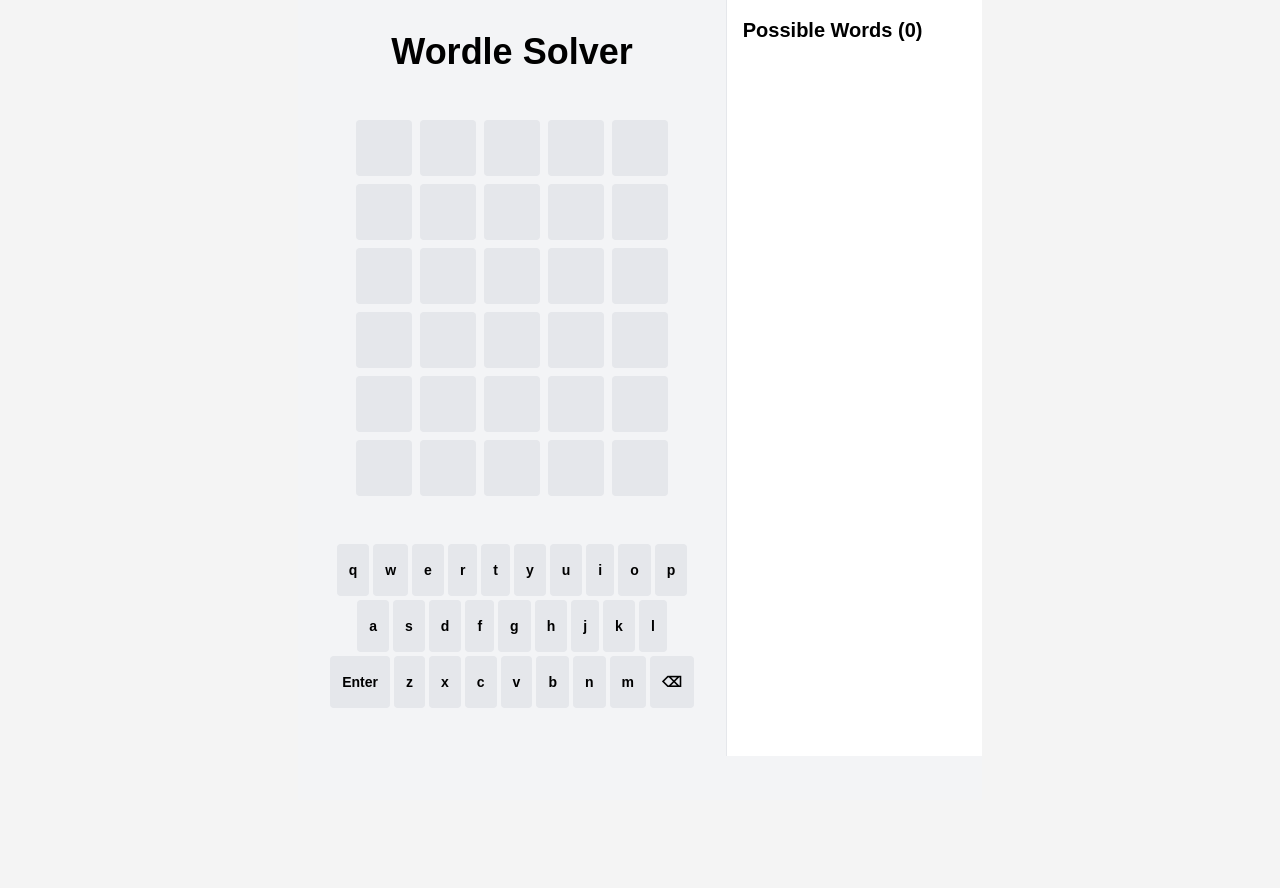
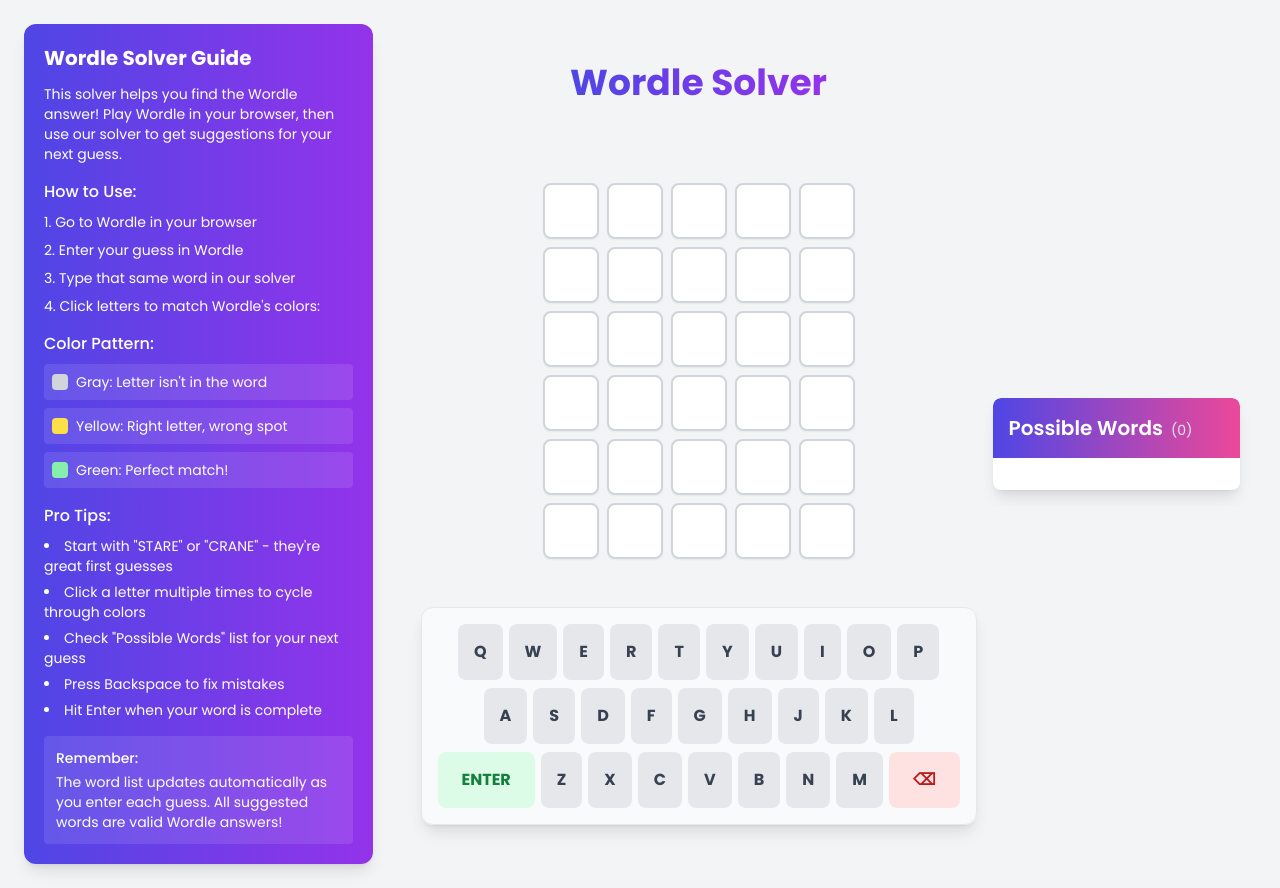
Before and after one commit to anishjm1998/wordle-solver, a React (Vite) app: page / in a window 1280 px wide. Before the commit the page ends 800 px from the top, so only its background shows below. Built offline with nearby package versions, Linux system fonts and the light colour scheme; what an-array-of-english-words would draw is missing.

Commit message:
updated tutorial and more UI fixes

```diff
--- a/index.html
+++ b/index.html
@@ -8,7 +8,10 @@
     <meta name="description" content="A tool to help solve Wordle puzzles" />
     <link rel="preconnect" href="https://fonts.googleapis.com" />
     <link rel="preconnect" href="https://fonts.gstatic.com" crossorigin />
-    <link href="https://fonts.googleapis.com/css2?family=Inter:wght@400;500;600;700&display=swap" rel="stylesheet" />
+    <link
+      href="https://fonts.googleapis.com/css2?family=Poppins:wght@400;500;600;700&display=swap"
+      rel="stylesheet"
+    />
   </head>
   <body>
     <div id="root"></div>
--- a/src/App.tsx
+++ b/src/App.tsx
@@ -3,6 +3,7 @@
 import { Keyboard } from './components/Keyboard';
 import { WordList } from './components/WordList';
 import { GameProvider } from './context/GameContext';
+import Tutorial from './components/Tutorial'; // Import the Tutorial component
 
 function App() {
   useEffect(() => {
@@ -20,15 +21,27 @@
 
   return (
     <GameProvider>
-      <div className="flex min-h-screen bg-gray-100">
-        <div className="flex-1 flex flex-col items-center p-8">
-          <h1 className="text-4xl font-bold mb-8">Wordle Solver</h1>
-          <div className="flex flex-col items-center gap-8">
+      <div className="flex min-h-screen bg-gray-100 justify-center items-center p-6">
+        {/* Tutorial Component (Left Side) */}
+        <div className="mr-12">
+          <Tutorial /> {/* Place the tutorial here */}
+        </div>
+
+        {/* Main Content (Board and Keyboard) */}
+        <div className="flex-1 flex flex-col items-center gap-8">
+          <h1 className="text-4xl font-bold mb-8 text-center text-transparent bg-gradient-to-r from-indigo-600 to-purple-600 bg-clip-text">
+            Wordle Solver
+          </h1>
+          <div className="flex flex-col items-center gap-6 sm:gap-8 w-full max-w-2xl">
             <Board />
             <Keyboard />
           </div>
         </div>
-        <WordList />
+
+        {/* WordList Sidebar (Right Side) */}
+        <div className="hidden lg:block w-[350px] p-4 bg-transparent overflow-y-auto">
+          <WordList />
+        </div>
       </div>
     </GameProvider>
   );
--- a/src/components/Board.tsx
+++ b/src/components/Board.tsx
@@ -1,22 +1,43 @@
-import React from 'react';
+import React, { useEffect } from 'react';
 import { useGame } from '../context/GameContext';
 import classNames from 'classnames';
 
 export const Board: React.FC = () => {
-  const { board, letterStates, toggleLetterState } = useGame();
+  const { board, letterStates, toggleLetterState, currentRow } = useGame();
 
-  const getTileColor = (state: string) => {
+  const getTileColor = (state: string, rowIndex: number, hasLetters: boolean) => {
+    if (rowIndex < currentRow && hasLetters && state === 'empty') {
+      return 'bg-gray-500 text-white';
+    }
+
     switch (state) {
       case 'correct':
-        return 'bg-green-500 text-white'; // Green for correct letters
+        return 'bg-green-500 text-white border-green-600';
       case 'present':
-        return 'bg-yellow-500 text-black'; // Yellow for present letters
+        return 'bg-yellow-500 text-black border-yellow-600';
       case 'absent':
-        return 'bg-gray-500 text-white'; // Gray for absent letters
+        return 'bg-gray-500 text-white border-gray-600';
       default:
-        return 'bg-gray-200 text-black'; // Default state
+        return 'bg-white text-black border-gray-300 hover:border-gray-400';
     }
   };
+
+  useEffect(() => {
+    if (currentRow > 0) {
+      const previousRow = currentRow - 1;
+      const hasUnmarkedLetters = board[previousRow].some((letter, index) =>
+        letter && letterStates[previousRow][index] === 'empty'
+      );
+
+      if (hasUnmarkedLetters) {
+        board[previousRow].forEach((letter, index) => {
+          if (letter && letterStates[previousRow][index] === 'empty') {
+            toggleLetterState(previousRow, index);
+          }
+        });
+      }
+    }
+  }, [currentRow, board, letterStates, toggleLetterState]);
 
   return (
     <div className="grid grid-rows-6 gap-2 p-4">
@@ -26,12 +47,14 @@
             <button
               key={colIndex}
               className={classNames(
-                'w-14 h-14 border-2 flex items-center justify-center text-2xl font-bold uppercase rounded transition-all duration-200',
-                getTileColor(letterStates[rowIndex][colIndex])
+                'w-14 h-14 border-2 flex items-center justify-center text-2xl font-bold uppercase',
+                'rounded-lg transition-all duration-200',
+                'shadow-sm hover:shadow focus:outline-none focus:ring-2 focus:ring-offset-2 focus:ring-blue-500',
+                getTileColor(letterStates[rowIndex][colIndex], rowIndex, !!letter)
               )}
               onClick={() => toggleLetterState(rowIndex, colIndex)}
             >
-              {letter || ''}
+              {letter}
             </button>
           ))}
         </div>
--- a/src/components/Keyboard.tsx
+++ b/src/components/Keyboard.tsx
@@ -1,5 +1,6 @@
 import React from 'react';
 import { useGame } from '../context/GameContext';
+import { LetterState } from '../utils/dictionary';
 
 const KEYBOARD_ROWS = [
   ['q', 'w', 'e', 'r', 't', 'y', 'u', 'i', 'o', 'p'],
@@ -8,23 +9,67 @@
 ];
 
 export const Keyboard: React.FC = () => {
-  const { handleKeyPress } = useGame();
+  const { handleKeyPress, board, letterStates, currentRow } = useGame();
+
+  const getLetterState = (key: string): LetterState => {
+    if (key === 'Enter' || key === 'Backspace') return 'empty';
+
+    let bestState: LetterState = 'empty';
+    const stateRank = { correct: 3, present: 2, absent: 1, empty: 0 };
+
+    for (let row = 0; row < currentRow; row++) {
+      for (let col = 0; col < 5; col++) {
+        if (board[row][col] === key) {
+          const state = letterStates[row][col];
+          if (stateRank[state] > stateRank[bestState]) {
+            bestState = state;
+          }
+        }
+      }
+    }
+    return bestState;
+  };
+
+  const getKeyStyles = (key: string) => {
+    const baseStyles = "font-bold rounded-lg transition-all duration-200 active:scale-95 text-sm sm:text-base flex items-center justify-center";
+
+    if (key === 'Enter') {
+      return `${baseStyles} bg-green-100 hover:bg-green-200 text-green-700 px-4 py-3 sm:px-6 sm:py-4`;
+    }
+    if (key === 'Backspace') {
+      return `${baseStyles} bg-red-100 hover:bg-red-200 text-red-700 px-4 py-3 sm:px-6 sm:py-4`;
+    }
+
+    const state = getLetterState(key);
+    switch (state) {
+      case 'correct':
+        return `${baseStyles} bg-green-500 hover:bg-green-600 text-white px-3 py-3 sm:px-4 sm:py-4`;
+      case 'present':
+        return `${baseStyles} bg-yellow-500 hover:bg-yellow-600 text-white px-3 py-3 sm:px-4 sm:py-4`;
+      case 'absent':
+        return `${baseStyles} bg-gray-500 hover:bg-gray-600 text-white px-3 py-3 sm:px-4 sm:py-4`;
+      default:
+        return `${baseStyles} bg-gray-200 hover:bg-gray-300 text-gray-700 px-3 py-3 sm:px-4 sm:py-4`;
+    }
+  };
 
   return (
-    <div className="flex flex-col gap-1">
+    <div className="bg-white/50 backdrop-blur-sm rounded-xl shadow-lg p-4 max-w-3xl mx-auto border border-gray-200">
+      <div className="flex flex-col gap-2">
         {KEYBOARD_ROWS.map((row, rowIndex) => (
-        <div key={rowIndex} className="flex justify-center gap-1">
+          <div key={rowIndex} className="flex justify-center gap-1.5">
             {row.map((key) => (
               <button
                 key={key}
-              className="px-3 py-4 bg-gray-200 rounded font-semibold text-sm"
+                className={getKeyStyles(key)}
                 onClick={() => handleKeyPress(key)}
               >
-              {key === 'Backspace' ? '⌫' : key}
+                {key === 'Backspace' ? '⌫' : key.toUpperCase()}
               </button>
             ))}
           </div>
         ))}
       </div>
+    </div>
   );
 };
--- /dev/null
+++ b/src/components/Tutorial.tsx
@@ -0,0 +1,72 @@
+import React from 'react';
+
+const Tutorial: React.FC = () => {
+  return (
+    <div className="bg-gradient-to-r from-indigo-600 to-purple-600 p-5 rounded-xl shadow-lg w-full max-w-md">
+      <h2 className="text-xl font-bold text-white mb-3">Wordle Solver Guide</h2>
+
+      <div className="space-y-4 text-white">
+        {/* Introduction */}
+        <div className="space-y-2">
+          <p className="text-sm">
+            This solver helps you find the Wordle answer! Play Wordle in your browser,
+            then use our solver to get suggestions for your next guess.
+          </p>
+        </div>
+
+        {/* How to Use */}
+        <div>
+          <p className="font-medium mb-2">How to Use:</p>
+          <ol className="space-y-2 text-sm list-decimal list-inside">
+            <li>Go to Wordle in your browser</li>
+            <li>Enter your guess in Wordle</li>
+            <li>Type that same word in our solver</li>
+            <li>Click letters to match Wordle's colors:</li>
+          </ol>
+        </div>
+
+        {/* Color Guide */}
+        <div>
+          <p className="font-medium mb-2">Color Pattern:</p>
+          <div className="grid gap-2 text-sm">
+            <div className="flex items-center gap-2 bg-white/10 p-2 rounded">
+              <span className="w-4 h-4 bg-gray-300 rounded"></span>
+              <span>Gray: Letter isn't in the word</span>
+            </div>
+            <div className="flex items-center gap-2 bg-white/10 p-2 rounded">
+              <span className="w-4 h-4 bg-yellow-300 rounded"></span>
+              <span>Yellow: Right letter, wrong spot</span>
+            </div>
+            <div className="flex items-center gap-2 bg-white/10 p-2 rounded">
+              <span className="w-4 h-4 bg-green-300 rounded"></span>
+              <span>Green: Perfect match!</span>
+            </div>
+          </div>
+        </div>
+
+        {/* Tips */}
+        <div>
+          <p className="font-medium mb-2">Pro Tips:</p>
+          <ul className="space-y-1.5 text-sm list-disc list-inside">
+            <li>Start with "STARE" or "CRANE" - they're great first guesses</li>
+            <li>Click a letter multiple times to cycle through colors</li>
+            <li>Check "Possible Words" list for your next guess</li>
+            <li>Press Backspace to fix mistakes</li>
+            <li>Hit Enter when your word is complete</li>
+          </ul>
+        </div>
+
+        {/* Key Info */}
+        <div className="bg-white/10 p-3 rounded text-sm">
+          <p className="font-medium mb-1">Remember:</p>
+          <p>
+            The word list updates automatically as you enter each guess.
+            All suggested words are valid Wordle answers!
+          </p>
+        </div>
+      </div>
+    </div>
+  );
+};
+
+export default Tutorial;
--- a/src/components/WordList.tsx
+++ b/src/components/WordList.tsx
@@ -5,14 +5,31 @@
   const { possibleWords } = useGame();
 
   return (
-    <div className="w-64 h-full bg-white p-4 border-l">
-      <h2 className="text-xl font-bold mb-4">Possible Words ({possibleWords.length})</h2>
-      <div className="h-[calc(100vh-120px)] overflow-y-auto">
-        {possibleWords.map((word, index) => (
-          <div key={index} className="py-1 border-b">
-            {word}
-          </div>
-        ))}
+    <div className="bg-transparent">
+      <div className="bg-white shadow-lg rounded-lg overflow-hidden">
+        {/* Header with Word Count */}
+        <div className="p-4 bg-gradient-to-r from-indigo-600 to-pink-500 rounded-t-lg text-white">
+          <h2 className="text-xl font-semibold">
+            Possible Words
+            <span className="ml-2 text-sm font-light text-gray-200">
+              ({possibleWords.length})
+            </span>
+          </h2>
+        </div>
+
+        {/* Scrollable Word List */}
+        <div className="p-4 max-h-[400px] overflow-y-auto">
+          <ul className="space-y-3">
+            {possibleWords.map((word, index) => (
+              <li
+                key={index}
+                className="p-3 text-center bg-gray-50 rounded-lg text-gray-800 font-medium shadow-md hover:bg-gradient-to-r hover:from-indigo-500 hover:to-pink-500 hover:text-white transition-all duration-200 ease-in-out"
+              >
+                {word}
+              </li>
+            ))}
+          </ul>
+        </div>
       </div>
     </div>
   );
--- a/src/index.css
+++ b/src/index.css
@@ -1,9 +1,7 @@
-/* Tailwind Directives */
 @tailwind base;
 @tailwind components;
 @tailwind utilities;
 
-/* index.css */
 * {
   margin: 0;
   padding: 0;
@@ -11,105 +9,36 @@
 }
 
 body {
-  font-family: 'Arial', sans-serif;
+  font-family: 'Poppins', sans-serif;
   background-color: #f4f4f4;
+  min-height: 100vh;
   display: flex;
   justify-content: center;
   align-items: center;
-  min-height: 100vh;
 }
 
 .app-container {
   display: flex;
-  justify-content: space-between;
+  justify-content: center;
+  align-items: flex-start;
+  gap: 20px;
   width: 90%;
-  max-width: 1000px;
+  max-width: 1200px;
+  margin: 0 auto;
 }
 
-.game-board {
-  display: flex;
-  flex-direction: column;
-  margin-right: 20px;
+@layer utilities {
+  .bg-gradient-text {
+    background-clip: text;
+    -webkit-background-clip: text;
+    color: transparent;
+  }
 }
 
-.sidebar {
-  width: 250px;
-  background-color: #ffffff;
-  border-radius: 10px;
-  padding: 10px;
-  box-shadow: 0 0 10px rgba(0, 0, 0, 0.1);
+/* Custom Styles for WordList Background */
+.hidden.lg\:block.w-\[350px\].p-4.bg-white.border-l.border-gray-200.overflow-y-auto {
+  background-color: #f4f4f4; /* Set to match the background color of the app */
+  border-left: 1px solid #e5e7eb; /* Same border color */
+  border-radius: 8px; /* Optional: add some rounded corners */
+  box-shadow: 0 4px 6px rgba(0, 0, 0, 0.1); /* Optional: subtle shadow */
 }
-
-.keyboard-container {
-  width: 100%;
-  background-color: #ffffff;
-  padding: 20px;
-  border-radius: 10px;
-  box-shadow: 0 0 10px rgba(0, 0, 0, 0.1);
-}
-
-/* Board Styles */
-.board-row {
-  display: flex;
-  justify-content: space-between;
-  margin-bottom: 10px;
-}
-
-.board-cell {
-  width: 50px;
-  height: 50px;
-  background-color: #d3d6da;
-  text-align: center;
-  line-height: 50px;
-  border-radius: 5px;
-  font-size: 20px;
-  font-weight: bold;
-}
-
-.board-cell.green {
-  background-color: #6aaa64;
-  color: white;
-}
-
-.board-cell.yellow {
-  background-color: #c9b458;
-  color: white;
-}
-
-.board-cell.gray {
-  background-color: #787c7e;
-  color: white;
-}
-
-/* Keyboard Styles */
-.keyboard {
-  display: grid;
-  grid-template-columns: repeat(10, 1fr);
-  gap: 10px;
-}
-
-.key {
-  width: 40px;
-  height: 40px;
-  background-color: #d3d6da;
-  text-align: center;
-  line-height: 40px;
-  font-size: 16px;
-  border-radius: 5px;
-  cursor: pointer;
-}
-
-.key:active {
-  background-color: #787c7e;
-}
-
-/* Word List Styles */
-.word-list {
-  margin-top: 20px;
-}
-
-.word-item {
-  margin: 5px 0;
-  font-size: 14px;
-  color: #444;
-}
--- a/src/pages/Home.tsx
+++ b/src/pages/Home.tsx
@@ -1,17 +1,31 @@
-import React, { useState } from "react";
-import Board from "../components/Board";
-import Keyboard from "../components/Keyboard";
+import React from "react";
+import { Board } from "../components/Board";
+import { Keyboard } from "../components/Keyboard";
+import { WordList } from "../components/WordList";
 
 const Home: React.FC = () => {
-  const [board, setBoard] = useState<string[][]>(
-    Array.from({ length: 6 }, () => Array(5).fill(""))
-  );
+  return (
+    <div className="flex flex-col items-center p-6 sm:p-10 min-h-screen w-full bg-gradient-to-r from-indigo-100 via-purple-200 to-pink-300">
+      {/* Title with gradient and shadows */}
+      <h1 className="text-5xl sm:text-6xl font-extrabold mb-10 text-center text-transparent bg-gradient-to-r from-indigo-500 via-purple-600 to-pink-500 bg-clip-text drop-shadow-lg">
+        Wordle Solver
+      </h1>
 
-  return (
-    <div className="flex flex-col items-center p-4">
-      <h1 className="text-2xl font-bold mb-4">Wordle Solver</h1>
-      <Board board={board} />
-      <div className="mt-4">
+      {/* Main Content Section */}
+      <div className="app-container flex-col lg:flex-row gap-8">
+        {/* Board Component (Centered) */}
+        <div className="flex-1 flex justify-center items-center">
+          <Board />
+        </div>
+
+        {/* WordList Component (Right Side) */}
+        <div className="lg:block w-full sm:w-[350px] lg:w-[380px] p-4 bg-gradient-to-r from-indigo-100 via-purple-200 to-pink-300 rounded-lg border border-gray-200 shadow-xl">
+          <WordList />
+        </div>
+      </div>
+
+      {/* Keyboard Component */}
+      <div className="mt-10 w-full max-w-3xl mx-auto">
         <Keyboard />
       </div>
     </div>
--- a/src/utils/dictionary.ts
+++ b/src/utils/dictionary.ts
@@ -1,6 +1,5 @@
 import words from 'an-array-of-english-words';
 
-// Filter 5-letter words from dictionary
 export const DICTIONARY = words.filter(word => word.length === 5);
 
 export type LetterState = 'correct' | 'present' | 'absent' | 'empty';
@@ -12,12 +11,11 @@
 
 export const findPossibleWords = (guesses: WordGuess[]): string[] => {
   return DICTIONARY.filter(word => {
-    // Check each guess against potential word
+
     return guesses.every(guess => {
       const wordLetters = word.split('');
       const guessLetters = guess.word.split('');
 
-      // Check if pattern matches based on letter states
       for (let i = 0; i < 5; i++) {
         const state = guess.states[i];
         const letter = guessLetters[i];
--- a/tailwind.config.js
+++ b/tailwind.config.js
@@ -5,7 +5,11 @@
     "./src/**/*.{js,ts,jsx,tsx}",
   ],
   theme: {
-    extend: {},
+    extend: {
+      fontFamily: {
+        poppins: ['Poppins', 'sans-serif'],
+      },
+    },
   },
   plugins: [],
 }
```
Lines whose indentation alone changed are shown as unchanged.
